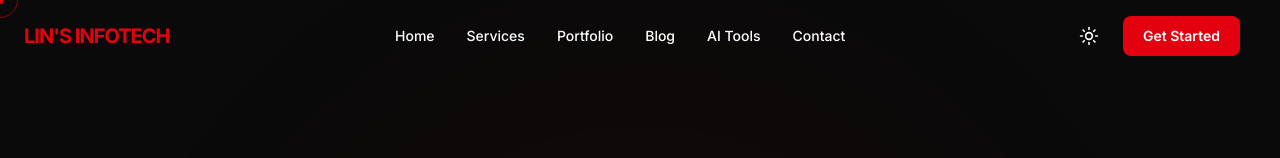
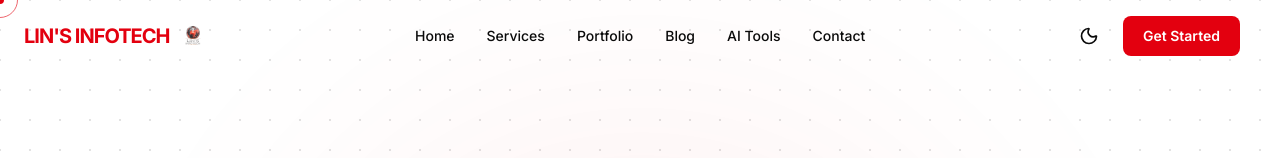
Before and after one commit to VeeraVaishnaviK/Lin-s-InfoTech-Website, a Next.js app in the folder frontend/: page / in a window 1280 px wide. Shown: the top 158 px of the page. Built offline with nearby package versions, Linux system fonts and the light colour scheme; no server answers.

Commit message:
Set default theme to light and add dynamic logo to navbar

```diff
--- a/frontend/src/app/layout.tsx
+++ b/frontend/src/app/layout.tsx
@@ -19,7 +19,7 @@ export default function RootLayout({
   return (
     <html lang="en" suppressHydrationWarning>
       <body className={inter.className}>
-        <ThemeProvider attribute="class" defaultTheme="dark" enableSystem={false}>
+        <ThemeProvider attribute="class" defaultTheme="light" enableSystem={false}>
           <Layout>{children}</Layout>
         </ThemeProvider>
       </body>
--- a/frontend/src/components/layout/Navbar.tsx
+++ b/frontend/src/components/layout/Navbar.tsx
@@ -69,8 +69,13 @@ const Navbar: React.FC = () => {
                 )}
             >
                 {/* Logo */}
-                <Link href="/" className="text-[var(--primary)] font-bold text-xl tracking-tighter">
-                    LIN&apos;S INFOTECH
+                <Link href="/" className="flex items-center space-x-2 text-[var(--primary)] font-bold text-xl tracking-tighter">
+                    <span>LIN&apos;S INFOTECH</span>
+                    <img
+                        src={theme === 'dark' ? '/logo-white.png' : '/logo-dark.png'}
+                        alt="Lin's InfoTech Logo"
+                        className="h-8 w-auto object-contain"
+                    />
                 </Link>
 
                 {/* Desktop Links */}
```
